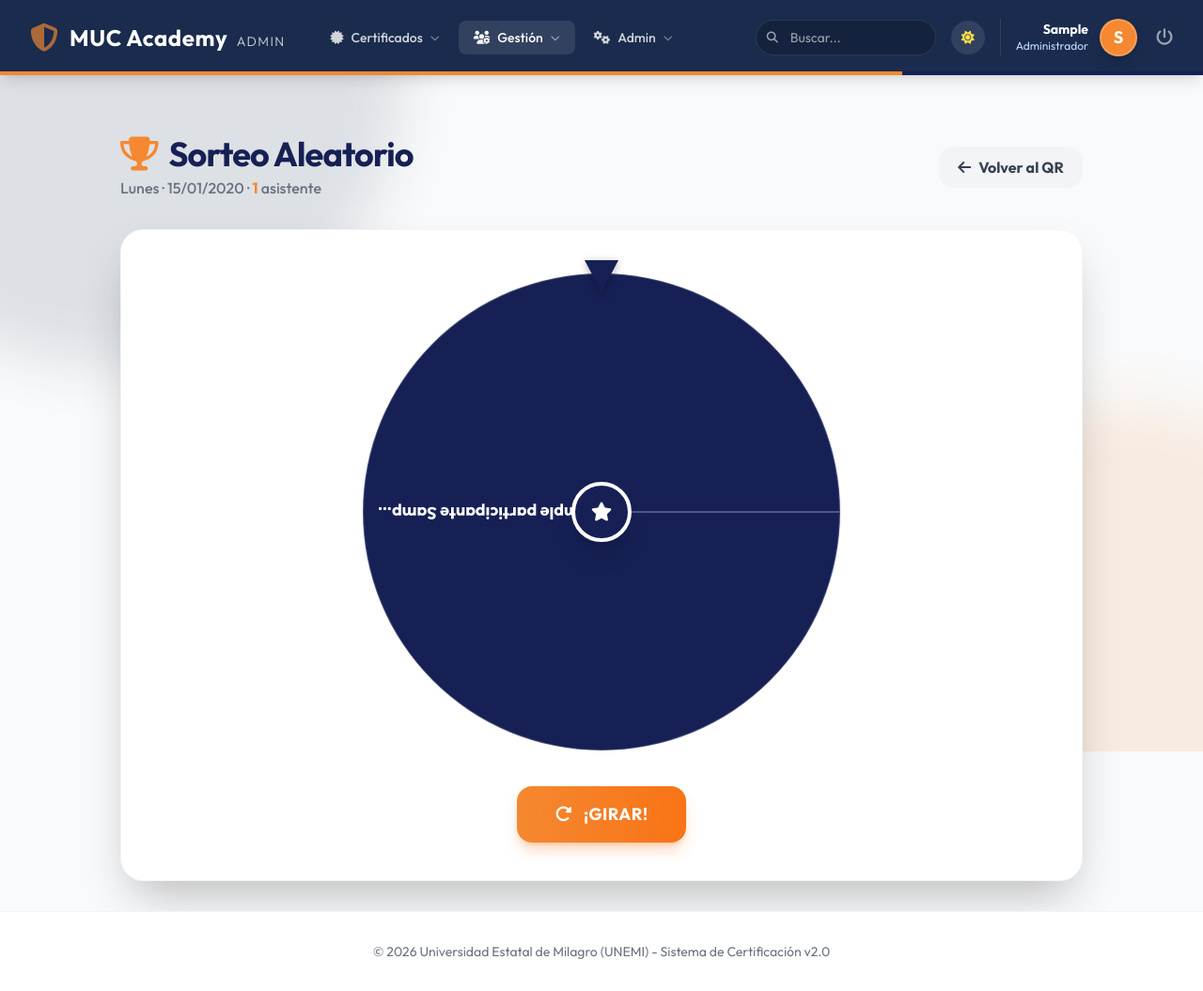
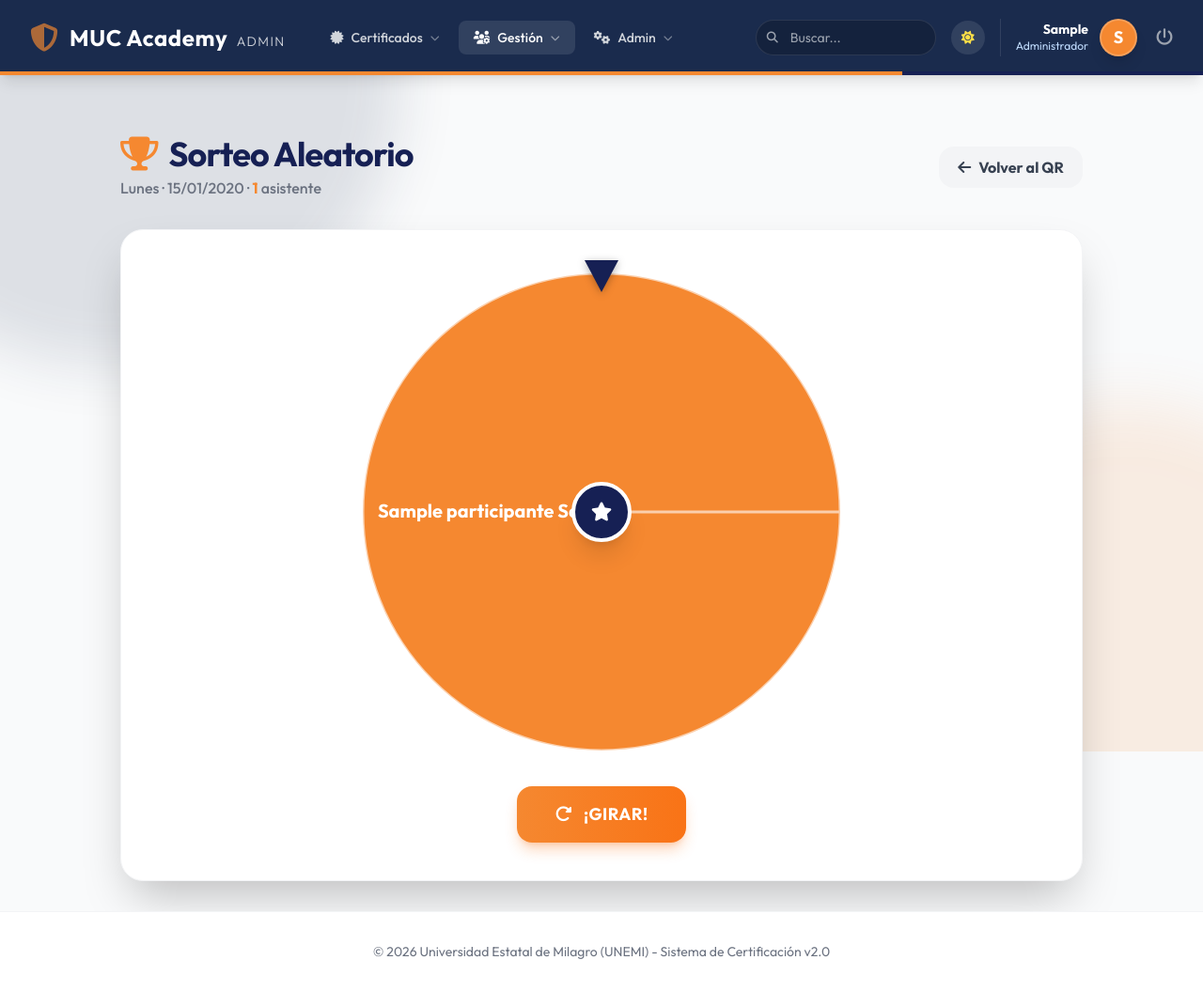
Before and after one commit to RonnyAreMC/CertifAi22, a Django app: page /panel/sessions/1/raffle/ in a window 1280 px wide. Shown: the whole page at 94% size. Run offline with Django 5.2, Linux system fonts and the light colour scheme; a user stored in the database is signed in; tables that the repository leaves empty hold one stand-in row (values such as "Sample post"); some libraries are stand-ins or nearby versions.

Commit message:
fix: ruleta legible con pocos o un solo asistente
- Paleta de colores vibrantes sin el azul marino que se confundia con
  el fondo de la tarjeta (antes el gajo se veia "vacio" con 1 persona).
- Los nombres en la mitad izquierda de la rueda ya no salen al reves
  (se voltea el texto para que siempre sea legible).
- Fuente mas grande cuando hay 1-2 participantes.

Co-Authored-By: Claude Opus 4.7 (1M context) <noreply@anthropic.com>

```diff
--- a/admin_panel/templates/panel/sessions/raffle.html
+++ b/admin_panel/templates/panel/sessions/raffle.html
@@ -82,7 +82,8 @@
 {% if total > 0 %}
 <script>
 const PARTICIPANTES = {{ participantes_json|safe }};
-const COLORS = ['#162054', '#F58830', '#10B981', '#6366F1', '#EC4899', '#8B5CF6', '#14B8A6', '#EF4444'];
+// Paleta vibrante (sin azul marino para que no se confunda con el fondo de la tarjeta)
+const COLORS = ['#F58830', '#10B981', '#6366F1', '#EC4899', '#8B5CF6', '#14B8A6', '#EF4444', '#3B82F6', '#F59E0B'];
 
 const canvas = document.getElementById('wheel');
 const ctx = canvas.getContext('2d');
@@ -112,23 +113,32 @@ function drawWheel() {
         ctx.closePath();
         ctx.fillStyle = COLORS[i % COLORS.length];
         ctx.fill();
-        ctx.strokeStyle = 'rgba(255,255,255,0.25)';
-        ctx.lineWidth = 2;
+        ctx.strokeStyle = 'rgba(255,255,255,0.6)';
+        ctx.lineWidth = 3;
         ctx.stroke();
 
-        // Texto (solo si el segmento es suficientemente ancho)
+        // Etiqueta con el nombre (legible: se voltea en la mitad izquierda)
         if (seg > 0.12) {
             ctx.save();
-            ctx.rotate(start + seg / 2);
-            ctx.textAlign = 'right';
+            const mid = start + seg / 2;
+            ctx.rotate(mid);
+            const norm = ((mid % (2 * Math.PI)) + 2 * Math.PI) % (2 * Math.PI);
+            const flip = norm > Math.PI / 2 && norm < 3 * Math.PI / 2;
+            ctx.fillStyle = '#ffffff';
             ctx.textBaseline = 'middle';
-            ctx.fillStyle = '#ffffff';
-            const fontSize = Math.max(9, Math.min(18, seg * 90));
+            const fontSize = n <= 2 ? 20 : Math.max(9, Math.min(18, seg * 90));
             ctx.font = `700 ${fontSize}px Outfit, sans-serif`;
             let txt = PARTICIPANTES[i].nombre;
-            const maxLen = Math.floor(radius / (fontSize * 0.55));
+            const maxLen = Math.floor(radius / (fontSize * 0.5));
             if (txt.length > maxLen) txt = txt.slice(0, maxLen - 1) + '…';
-            ctx.fillText(txt, radius - 16, 0);
+            if (flip) {
+                ctx.rotate(Math.PI);
+                ctx.textAlign = 'left';
+                ctx.fillText(txt, -(radius - 16), 0);
+            } else {
+                ctx.textAlign = 'right';
+                ctx.fillText(txt, radius - 16, 0);
+            }
             ctx.restore();
         }
     }
```
